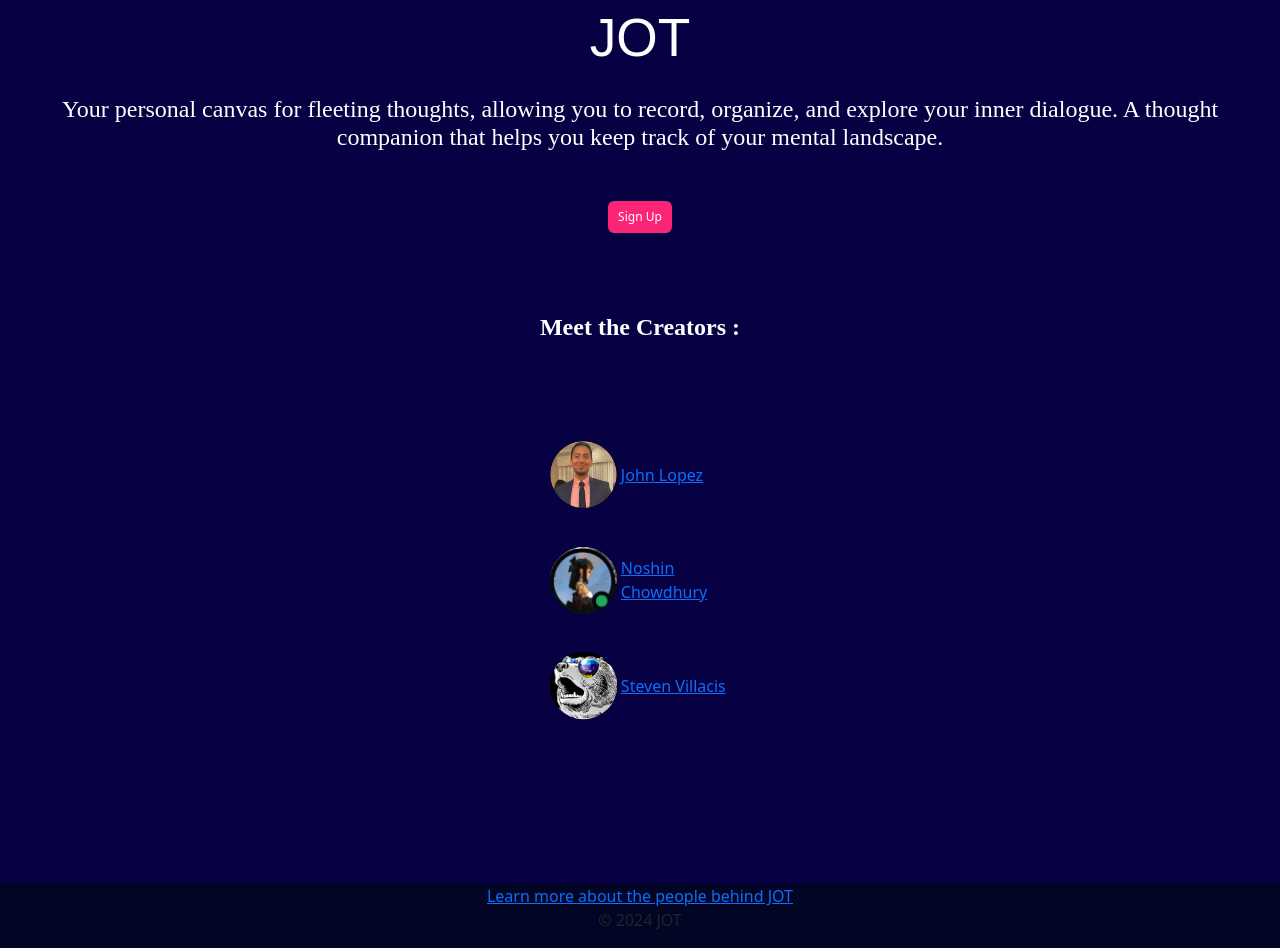
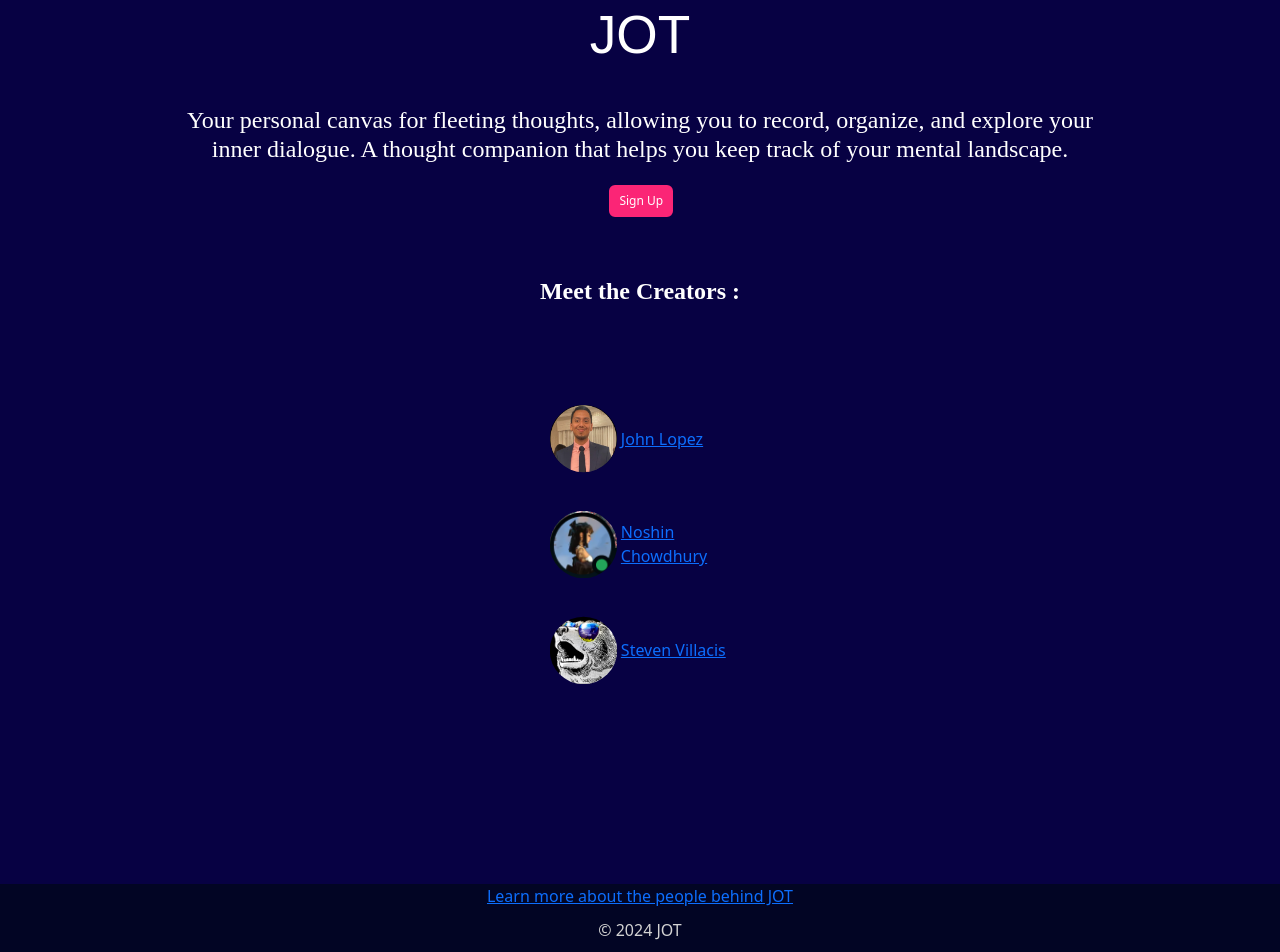
Before and after one commit to CodingDos/JOT-LLC, a React (Vite) app in the folder client/: page / in a window 1280 px wide. Shown: the part 310-1262 px from the top of the page. Built offline with nearby package versions, Linux system fonts and the light colour scheme; a web font is replaced by a local one.

Commit message:
Complete style and debug for all pagess

```diff
--- a/client/components/Counter.jsx
+++ b/client/components/Counter.jsx
@@ -41,6 +41,7 @@ function Counter({ counter, handleIncrement, backgroundColor }) {
   const handleDelete = async () => {
     try {
       await deleteCounter(_id);
+      window.location.reload();
       navigate(`/counters/${categoryId}`);
     } catch (error) {
       console.error("Error deleting counter:", error);
--- a/client/components/Footer.jsx
+++ b/client/components/Footer.jsx
@@ -1,18 +1,18 @@
-import React from 'react'
-import { Link } from 'react-router-dom';
-import * as footercss from "../styles/Footer.css"
+import React from "react";
+import { Link } from "react-router-dom";
+import * as footercss from "../styles/Footer.css";
 
 function Footer() {
   return (
     <footer className="rootFooter">
       <div className="footerLink">
         <Link to="/">Learn more about the people behind JOT</Link>
-        <p>© 2024 JOT</p>
+        <p className="jot">© 2024 JOT</p>
       </div>
     </footer>
-  )
+  );
 }
 
-export default Footer
+export default Footer;
 
 //MAKE SURE TO PUT THIS COMPONENT INTO THE APP JS
--- a/client/pages/Category.jsx
+++ b/client/pages/Category.jsx
@@ -1,16 +1,13 @@
-
-
-
-import React, { useState, useEffect } from 'react';
-import { Modal, Button } from 'react-bootstrap';
-import Category from '../components/Category';
-import { getCategories, createCategory} from '../services/categories';
+import React, { useState, useEffect } from "react";
+import { Modal, Button } from "react-bootstrap";
+import Category from "../components/Category";
+import { getCategories, createCategory } from "../services/categories";
 import "../styles/Category.css";
 
 function Categories() {
   const [categories, setCategories] = useState([]);
   const [showModal, setShowModal] = useState(false);
-  const [title, setTitle] = useState('');
+  const [title, setTitle] = useState("");
   const [toggle, setToggle] = useState(false);
 
   useEffect(() => {
@@ -23,7 +20,7 @@ function Categories() {
       const allCategories = await getCategories();
       setCategories(allCategories);
     } catch (error) {
-      console.error('Error fetching categories:', error);
+      console.error("Error fetching categories:", error);
     }
   }
 
@@ -33,37 +30,45 @@ function Categories() {
       // Fetch categories again after adding a new category
       await fetchCategories();
       setShowModal(false);
-      setTitle('');
-      setToggle(true)
+      setTitle("");
+      setToggle(true);
       window.location.reload();
     } catch (error) {
-      console.error('Error creating category:', error);
+      console.error("Error creating category:", error);
     }
   };
 
-
+  const handleClose = () => {
+    setShowModal(false);
+    window.location.reload();
+  };
 
   return (
     <div className="categoryContainer">
       <h2 className="categoryTitle">SELECT YOUR CATEGORY</h2>
-      <p className='categoryInstruct'>What aspect of life would you like to log?</p>
+      <p className="categoryInstruct">
+        What aspect of life would you like to log?
+      </p>
 
-      <div className='createContainer'>
-        <Button className='createCategoryButton' variant="primary" onClick={() => setShowModal(true)}>
+      <div className="createContainer">
+        <Button
+          className="createCategoryButton"
+          variant="primary"
+          onClick={() => setShowModal(true)}
+        >
           Create Category
         </Button>
       </div>
-    {/* TO DISPLAY THE CATEGORIES ON THE PAGE */}
+      {/* TO DISPLAY THE CATEGORIES ON THE PAGE */}
       <div className="userCategories">
         {categories.map((category) => (
           <Category category={category} key={category._id} />
         ))}
       </div>
 
+      {/* FUNCTION FOR CREATE CATEGORY - BUTTON AND MODAL OPENING FORM */}
 
-    {/* FUNCTION FOR CREATE CATEGORY - BUTTON AND MODAL OPENING FORM */}
-
-      <Modal show={showModal} onHide={() => setShowModal(false)}>
+      <Modal show={showModal} onHide={handleClose}>
         <Modal.Header closeButton>
           <Modal.Title>Add Category</Modal.Title>
         </Modal.Header>
@@ -85,10 +90,6 @@ function Categories() {
           </Button>
         </Modal.Footer>
       </Modal>
-
-
-
-
     </div>
   );
 }
--- a/client/pages/Counter.jsx
+++ b/client/pages/Counter.jsx
@@ -126,7 +126,7 @@ function Counters() {
         <Modal.Body>
           <Form onSubmit={handleCreateCounter}>
             <Form.Group className="mb-3">
-              <Form.Label>Sub Category:</Form.Label>
+              <Form.Label>Counter Name:</Form.Label>
               <Form.Control
                 type="text"
                 name="title"
@@ -146,9 +146,6 @@ function Counters() {
               />
             </Form.Group>
             <Modal.Footer>
-              <Button variant="secondary" onClick={() => setShowModal(false)}>
-                Close
-              </Button>
               <Button variant="primary" type="submit">
                 Add
               </Button>
--- a/client/pages/Landing.jsx
+++ b/client/pages/Landing.jsx
@@ -1,45 +1,49 @@
-import React from 'react'
-import { Link } from 'react-router-dom';
-import "../styles/Landing.css"
-import Nosh from "../CreatorImg/Noshin.png"
-import John from "../CreatorImg/JohnL.png"
-import Steve from "../CreatorImg/SteveV.png"
+import React from "react";
+import { Link } from "react-router-dom";
+import "../styles/Landing.css";
+import Nosh from "../CreatorImg/Noshin.png";
+import John from "../CreatorImg/JohnL.png";
+import Steve from "../CreatorImg/SteveV.png";
 
 function Landing() {
   return (
-    <div className='landingPage'>
-        <div className='landingBody'>
-            <div className='landingContent'>
-              <div>
+    <div className="landingPage">
+      <div className="landingBody">
+        <div className="landingContent">
+          <div className="lastfreakingfix">
             <h1>JOT</h1>
-                <h4>Your personal canvas for fleeting thoughts, allowing you to record, organize, and explore your inner dialogue. A thought companion that helps you keep track of your mental landscape.</h4>
+            <div className="landingContentContainer">
+              <h4 className="landingContent">
+                Your personal canvas for fleeting thoughts, allowing you to
+                record, organize, and explore your inner dialogue. A thought
+                companion that helps you keep track of your mental landscape.
+              </h4>
+            </div>
           </div>
           <Link to="/register">
-                    <button className='signUpButton'>Sign Up</button>
+            <button className="signUpButton">Sign Up</button>
           </Link>
         </div>
 
-            <div className='rootCreators'>
-              <div className='creatorsTitle'>
-                Meet the Creators :
-              </div>
-              <div className='creatorsList'>
+        <div className="rootCreators">
+          <div className="creatorsTitle">Meet the Creators :</div>
+          <div className="creatorsList">
             <a href="https://github.com/JLopez0001">
-                <img src={John} className='creatorListItem'></img> John Lopez
+              <img src={John} className="creatorListItem"></img> John Lopez
             </a>
             <a href="https://github.com/noshinc346">
-                <img src={Nosh} className='creatorListItem'></img> Noshin Chowdhury
+              <img src={Nosh} className="creatorListItem"></img> Noshin
+              Chowdhury
             </a>
             <a href="https://github.com/CodingDos">
-                <img src={Steve} className='creatorListItem'></img> Steven Villacis
+              <img src={Steve} className="creatorListItem"></img> Steven
+              Villacis
             </a>
           </div>
         </div>
-
       </div>
-
     </div>
-  )
+  );
 }
 
-export default Landing
+export default Landing;
--- a/client/pages/Login.jsx
+++ b/client/pages/Login.jsx
@@ -50,14 +50,17 @@ function Login(props) {
         </button>
       );
     } else {
-      return <button type="submit" className="submitButton">Sign In</button>;
+      return (
+        <button type="submit" className="submitButton">
+          Sign In
+        </button>
+      );
     }
   };
 
   const { username, password } = form;
 
   return (
-
     <div className="rootLogin">
       <Form className="loginForm" onSubmit={onSignIn}>
         <h3 className="loginTitle">Login</h3>
@@ -85,7 +88,7 @@ function Login(props) {
         </FloatingLabel>
         {renderError()}
       </Form>
-      <p>
+      <p className="existing">
         Dont have an account? <Link to={"/register"}>Register </Link>
       </p>
     </div>
--- a/client/pages/Register.jsx
+++ b/client/pages/Register.jsx
@@ -5,7 +5,7 @@ import FloatingLabel from "react-bootstrap/FloatingLabel";
 import InputGroup from "react-bootstrap/InputGroup";
 import Form from "react-bootstrap/Form";
 import Button from "react-bootstrap/Button";
-import "../styles/Register.css"
+import "../styles/Register.css";
 
 function Register(props) {
   // const [validated, setValidated] = useState(false);
@@ -33,7 +33,7 @@ function Register(props) {
     try {
       const user = await register(form);
       setUser(user);
-      navigate("/");
+      navigate("/category");
     } catch (error) {
       console.error(error);
       setForm({
@@ -56,7 +56,11 @@ function Register(props) {
         </button>
       );
     } else {
-      return <Button className="submitButton"type="submit">Submit</Button>;
+      return (
+        <Button className="submitButton" type="submit">
+          Submit
+        </Button>
+      );
     }
   };
   const { username, email, password, passwordConfirmation } = form;
@@ -70,17 +74,12 @@ function Register(props) {
           label="Email address"
           className="mb-3"
         >
-          <InputGroup hasValidation>
           <Form.Control
             type="email"
             name="email"
             value={email}
             onChange={handleChange}
           />
-            <Form.Control.Feedback type="invalid">
-              Please add email.
-            </Form.Control.Feedback>
-          </InputGroup>
         </FloatingLabel>
 
         <FloatingLabel
@@ -88,17 +87,12 @@ function Register(props) {
           label="Username"
           className="mb-3"
         >
-          <InputGroup hasValidation>
           <Form.Control
             type="text"
             name="username"
             value={username}
             onChange={handleChange}
           />
-            <Form.Control.Feedback type="invalid">
-              Please add Username.
-            </Form.Control.Feedback>
-          </InputGroup>
         </FloatingLabel>
 
         <FloatingLabel
@@ -106,17 +100,12 @@ function Register(props) {
           label="Password"
           className="mb-3"
         >
-        <InputGroup hasValidation>
           <Form.Control
             type="password"
             name="password"
             value={password}
             onChange={handleChange}
           />
-            <Form.Control.Feedback type="invalid">
-              Please add Password.
-            </Form.Control.Feedback>
-        </InputGroup>
         </FloatingLabel>
 
         <FloatingLabel
@@ -124,22 +113,17 @@ function Register(props) {
           label="Re-Type Password"
           className="mb-3"
         >
-            <InputGroup>
           <Form.Control
             type="password"
             name="passwordConfirmation"
             value={passwordConfirmation}
             onChange={handleChange}
           />
-            <Form.Control.Feedback type="invalid">
-              Passwords do not match
-            </Form.Control.Feedback>
-          </InputGroup>
         </FloatingLabel>
         {renderError()}
       </Form>
-      <p>
-        Already Have an account? <Link to={"/login"}>Login </Link>
+      <p className="existing">
+        Already Have an account? <Link to={"/"}>Login </Link>
       </p>
     </div>
   );
--- a/client/styles/Category.css
+++ b/client/styles/Category.css
@@ -1,14 +1,14 @@
 /* @import url('../LocalImages/thought%20(1).png'); */
 
 .categoryTitle {
-        font-family: 'Madimi One', sans-serif;
+  font-family: "Madimi One", sans-serif;
   text-align: center;
   color: white;
   margin-top: 50px;
 }
 
 .categoryContainer {
-
+  min-height: 100vh;
 }
 
 .cloud {
@@ -40,17 +40,16 @@
   color: #020524;
 }
 
-.fontSize{
+.fontSize {
   font-size: 200%;
 }
 
 .editButton {
-
   position: relative;
   background-color: white;
   border: none;
   /* font-size: 28px; */
-    color: #FFFFFF;
+  color: #ffffff;
   /* padding: 20px; */
   /* width: 200px; */
   text-align: center;
@@ -60,12 +59,12 @@
   cursor: pointer;
 }
 
-.deleteButton{
+.deleteButton {
   position: relative;
   background-color: #f33030;
   border: none;
   font-size: 8px;
-    color: #FFFFFF;
+  color: #ffffff;
   width: 20px;
   height: 20px;
   text-align: center;
@@ -81,28 +80,25 @@
 .categoryTitleJohn {
   display: flex;
   justify-content: space-between;
-
 }
-
 
 .categoryName {
   margin-left: 25%;
-    font-family: 'Madimi One', sans-serif;
+  font-family: "Madimi One", sans-serif;
 }
 
-
-.createContainer{
+.createContainer {
   display: flex;
   justify-content: center;
   margin-top: 5%;
   margin-bottom: 2%;
 }
 
-.categoryInstruct{
+.categoryInstruct {
   color: white;
   text-align: center;
 }
 
-.createCategoryButton{
+.createCategoryButton {
   background-color: #f33030;
 }
--- a/client/styles/Footer.css
+++ b/client/styles/Footer.css
@@ -1,11 +1,10 @@
-
-.rootFooter {
-
+.jot {
+  color: lightgray;
+  margin: 10px;
 }
-
 .footerLink {
-    display: flex;
-    background-color: #020524;
-    flex-direction: column;
-    align-items: center;
+  display: flex;
+  background-color: #020524;
+  flex-direction: column;
+  align-items: center;
 }
--- a/client/styles/Landing.css
+++ b/client/styles/Landing.css
@@ -1,6 +1,5 @@
-@import url('https://fonts.googleapis.com/css2?family=Rubik+Broken+Fax&display=swap');
+@import url("https://fonts.googleapis.com/css2?family=Rubik+Broken+Fax&display=swap");
 @import url("https://fonts.googleapis.com/css2?family=Macondo+Swash+Caps&family=Rubik+Broken+Fax&display=swap");
-
 
 .landingPage {
   padding-top: 15%;
@@ -13,8 +12,25 @@
   flex-direction: column;
   justify-content: space-around;
 }
+.lastfreakingfix {
+  display: flex;
+  flex-direction: column;
+  align-items: center;
+  width: 80%;
+}
+
+.landingContentContainer {
+  display: flex;
+}
+.landingContentMain {
+  width: 60%;
+  padding: 50%;
+}
 
 .landingContent {
+  display: flex;
+  flex-direction: column;
+  align-items: center;
   text-align: center;
   margin: 2%;
 }
@@ -22,7 +38,7 @@
   margin: 2%;
 }
 .landingContent h1 {
-    font-family: 'Rubik Broken Fax', sans-serif;
+  font-family: "Rubik Broken Fax", sans-serif;
   font-size: 333%;
   margin: 2%;
 }
@@ -33,11 +49,11 @@
 
 .signUpButton {
   font-size: 75%;
-    background-color: #FB2576;
+  background-color: #fb2576;
   color: white;
   border-radius: 0.375rem;
   border-style: solid;
-    border-color: #FB2576;
+  border-color: #fb2576;
   height: 2rem;
   width: 4rem;
 }
--- a/client/styles/Register.css
+++ b/client/styles/Register.css
@@ -1,4 +1,3 @@
-
 .registerTitle {
   color: white;
   font-family: "Macondo Swash Caps", cursive;
@@ -24,3 +23,7 @@
 .input-group {
   height: 3rem;
 }
+
+.existing {
+  color: white;
+}
```
Lines whose indentation alone changed are shown as unchanged.
